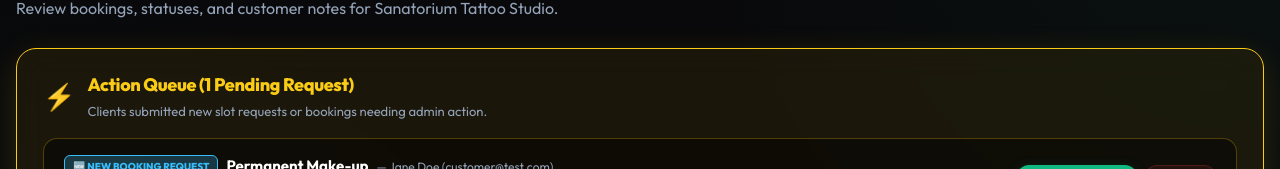
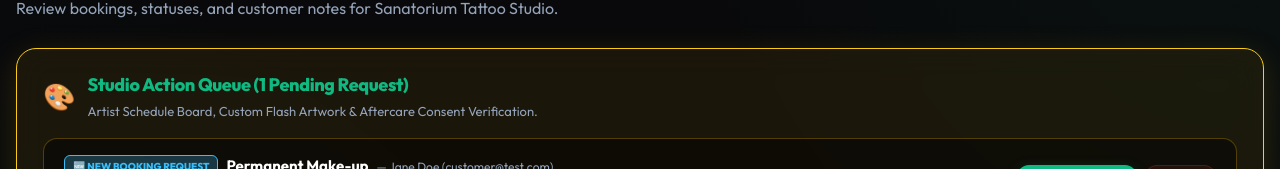
Before and after one commit to RadoMatas/NativeBooking, a React (Vite) app: page /admin in a window 1280 px wide. Shown: the part 173-342 px from the top of the page. Built offline with nearby package versions, Linux system fonts and the light colour scheme; no server answers; the database is empty; sample sign-in values are in the browser's storage.

Commit message:
Phase 3: Polish tattoo studio artist schedule board and consent verification in AdminDB

```diff
--- a/src/pages/AdminDB.tsx
+++ b/src/pages/AdminDB.tsx
@@ -250,13 +250,13 @@ export default function AdminDB() {
             }}
           >
             <div style={{ display: 'flex', alignItems: 'center', gap: '12px', marginBottom: '16px' }}>
-              <span style={{ fontSize: '26px' }}>⚡</span>
+              <span style={{ fontSize: '26px' }}>🎨</span>
               <div>
-                <h3 style={{ fontSize: '18px', fontWeight: 800, color: '#facc15', margin: 0 }}>
-                  Action Queue ({pendingRequests.length} Pending Request{pendingRequests.length > 1 ? 's' : ''})
+                <h3 style={{ fontSize: '18px', fontWeight: 800, color: '#10b981', margin: 0 }}>
+                  Studio Action Queue ({pendingRequests.length} Pending Request{pendingRequests.length > 1 ? 's' : ''})
                 </h3>
                 <span style={{ fontSize: '13px', color: 'var(--text-secondary)' }}>
-                  Clients submitted new slot requests or bookings needing admin action.
+                  Artist Schedule Board, Custom Flash Artwork & Aftercare Consent Verification.
                 </span>
               </div>
             </div>
```
